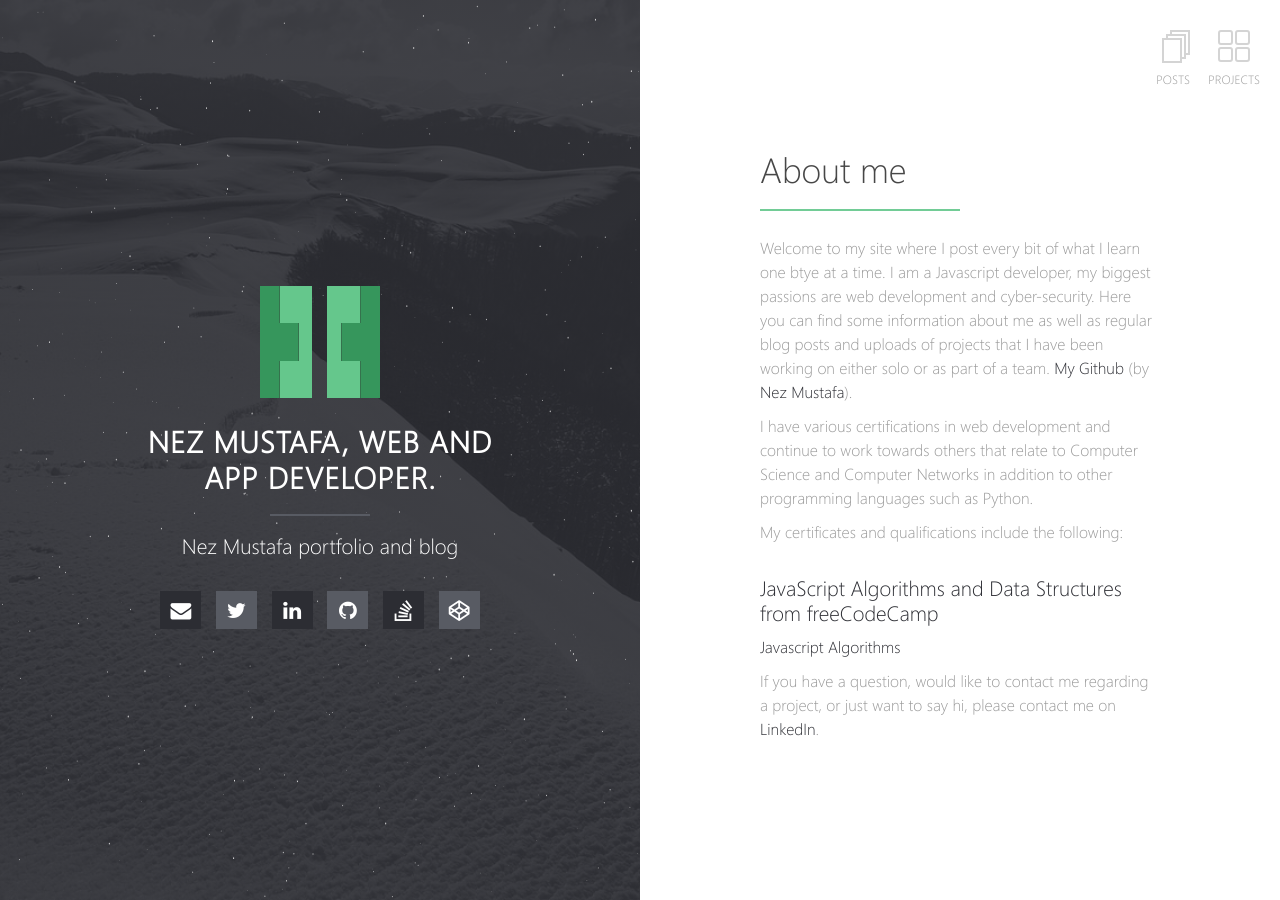
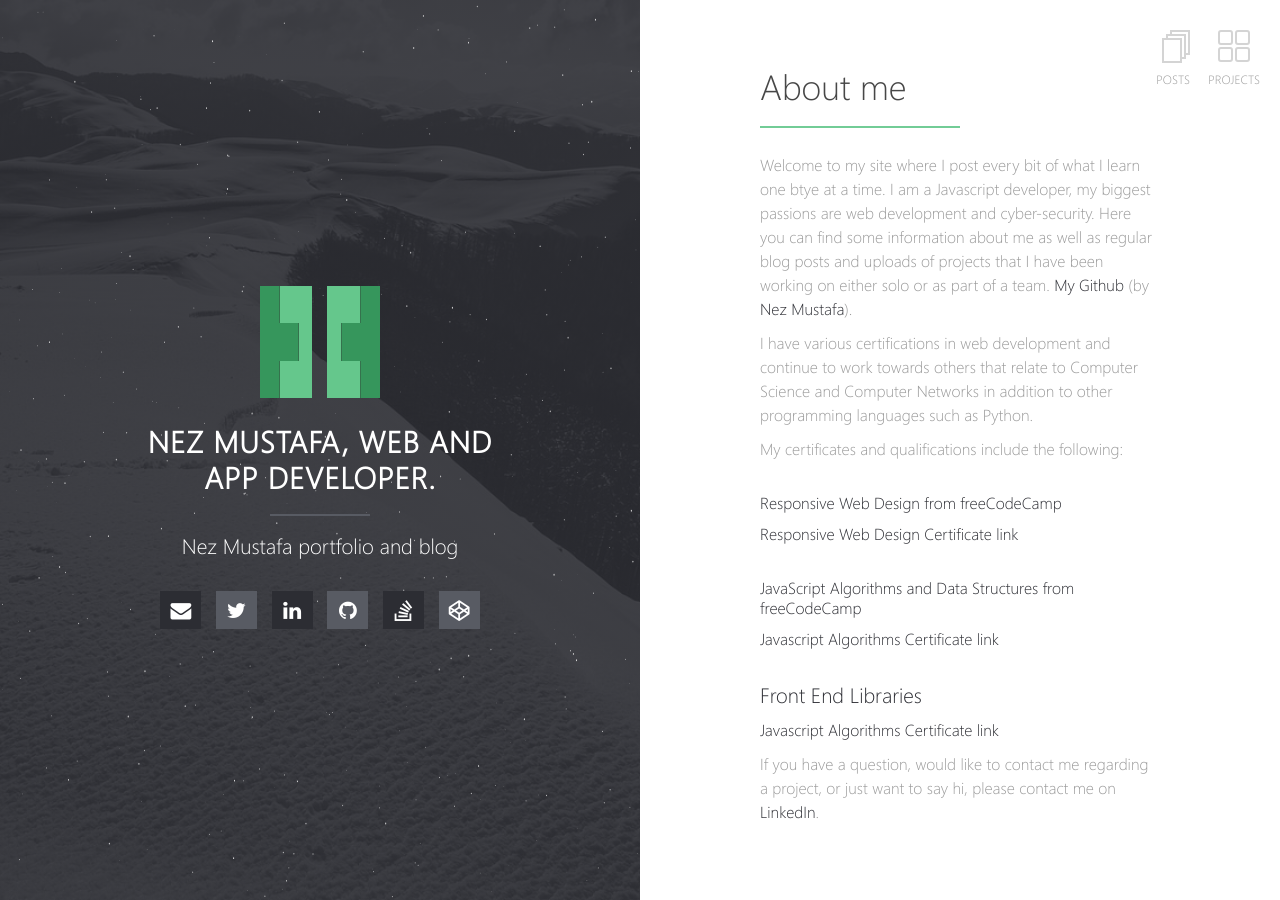
Before and after one commit to nezmustafa123/blog, a Jekyll site: the page built from index.md, in a window 1280 px wide. Built offline with Jekyll 4.4.1, drawn with Linux system fonts in a browser that asks for light colours; our own code applies the rules of GitHub Pages for plain Markdown files.

Commit message:
added new links

```diff
--- a/index.md
+++ b/index.md
@@ -12,12 +12,22 @@ I have various certifications in web development and continue to work towards ot
 
 My certificates and qualifications include the following:
 
-### JavaScript Algorithms and Data Structures from freeCodeCamp
-
-[Javascript Algorithms](https://www.freecodecamp.org/certification/nezmustafa123/javascript-algorithms-and-data-structures)
 
 
+#### Responsive Web Design from freeCodeCamp
 
+
+[Responsive Web Design Certificate link](https://www.freecodecamp.org/certification/nezmustafa123/javascript-algorithms-and-data-structures)
+
+
+#### JavaScript Algorithms and Data Structures from freeCodeCamp
+
+[Javascript Algorithms Certificate link](https://www.freecodecamp.org/certification/nezmustafa123/javascript-algorithms-and-data-structures)
+
+
+### Front End Libraries
+
+[Javascript Algorithms Certificate link](https://www.freecodecamp.org/certification/nezmustafa123/javascript-algorithms-and-data-structures)
 
 
 
```
